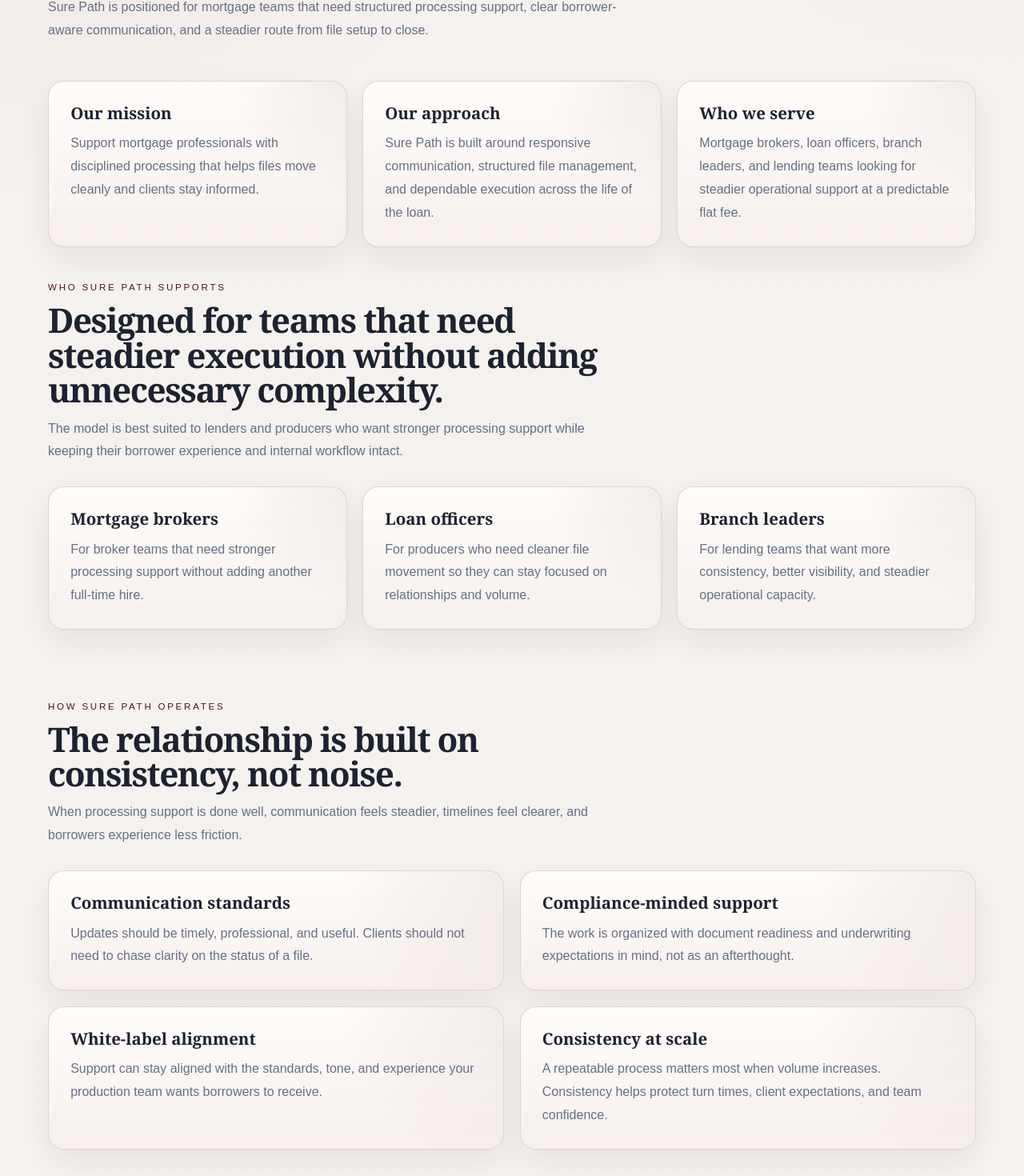
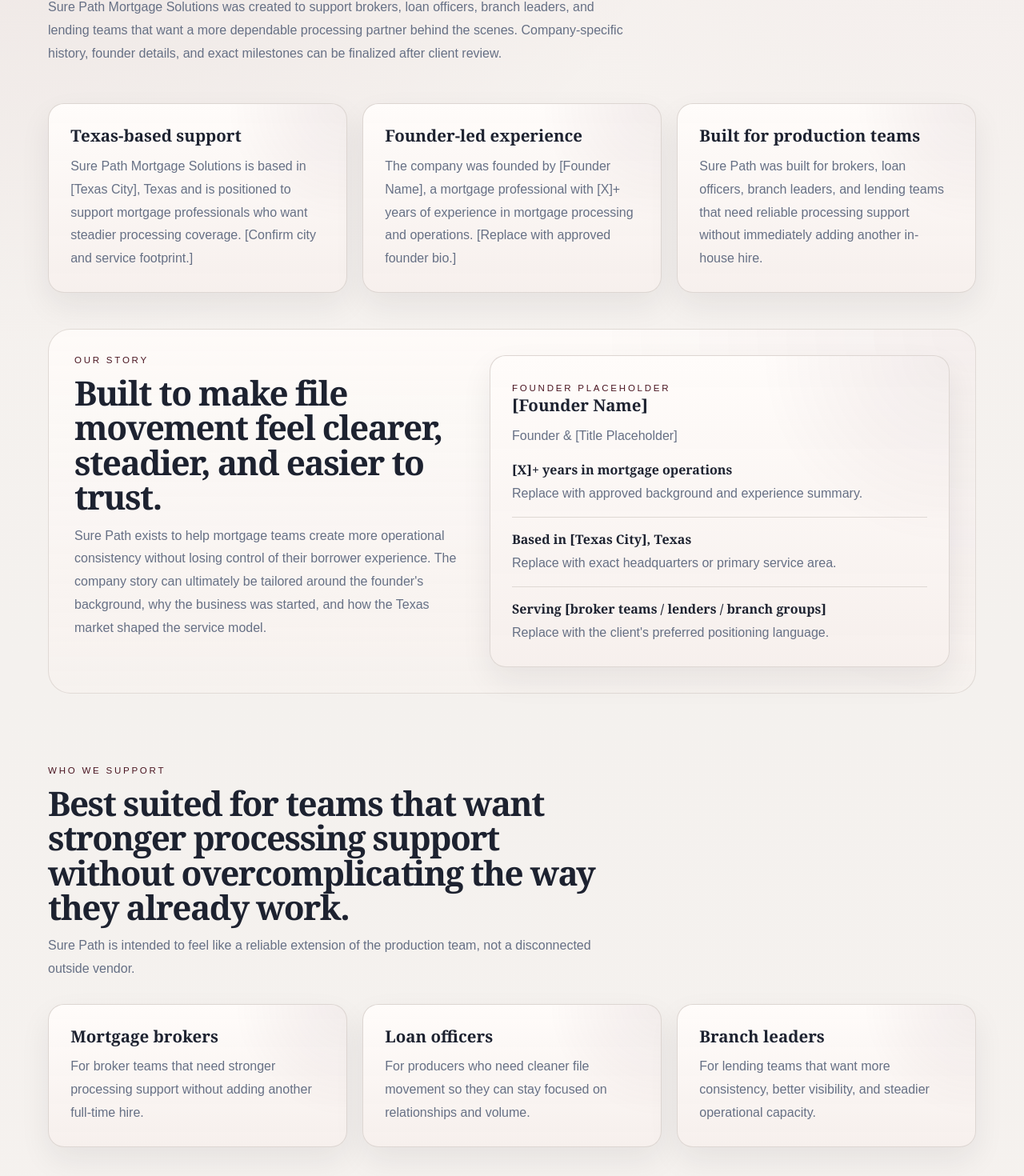
Before and after one commit to Kapriatti/surepath, a Next.js app: page /about in a window 1280 px wide. Shown: the part 520-1990 px from the top of the page at 80% size. Built offline with nearby package versions, Linux system fonts and the light colour scheme.

Commit message:
Rendition 3.4 about page rewrite

```diff
--- a/app/about/page.js
+++ b/app/about/page.js
@@ -17,8 +17,8 @@
         <div className="container">
           <PageIntro
             kicker="About Sure Path"
-            title="A processing partner built around dependable execution and professional communication."
-            description="Sure Path is positioned for mortgage teams that need structured processing support, clear borrower-aware communication, and a steadier route from file setup to close."
+            title="A Texas-based processing partner built to bring steadier support to mortgage teams."
+            description="Sure Path Mortgage Solutions was created to support brokers, loan officers, branch leaders, and lending teams that want a more dependable processing partner behind the scenes. Company-specific history, founder details, and exact milestones can be finalized after client review."
           />
 
           <div className="content-grid">
@@ -31,13 +31,54 @@
           </div>
 
           <section className="section">
+            <div className="section-frame">
+              <div className="section-split">
+                <div className="section-heading section-heading-tight">
+                  <span className="kicker">Our Story</span>
+                  <h2>Built to make file movement feel clearer, steadier, and easier to trust.</h2>
+                  <p>
+                    Sure Path exists to help mortgage teams create more
+                    operational consistency without losing control of their
+                    borrower experience. The company story can ultimately be
+                    tailored around the founder&apos;s background, why the business
+                    was started, and how the Texas market shaped the service
+                    model.
+                  </p>
+                </div>
+
+                <article className="sidebar-card about-founder-card">
+                  <span className="kicker">Founder Placeholder</span>
+                  <h3>[Founder Name]</h3>
+                  <p className="about-founder-meta">
+                    Founder &amp; [Title Placeholder]
+                  </p>
+
+                  <div className="resource-list">
+                    <div className="resource-item">
+                      <strong>[X]+ years in mortgage operations</strong>
+                      <p>Replace with approved background and experience summary.</p>
+                    </div>
+                    <div className="resource-item">
+                      <strong>Based in [Texas City], Texas</strong>
+                      <p>Replace with exact headquarters or primary service area.</p>
+                    </div>
+                    <div className="resource-item">
+                      <strong>Serving [broker teams / lenders / branch groups]</strong>
+                      <p>Replace with the client&apos;s preferred positioning language.</p>
+                    </div>
+                  </div>
+                </article>
+              </div>
+            </div>
+          </section>
+
+          <section className="section">
             <div className="section-heading">
-              <span className="kicker">Who Sure Path Supports</span>
-              <h2>Designed for teams that need steadier execution without adding unnecessary complexity.</h2>
+              <span className="kicker">Who We Support</span>
+              <h2>Best suited for teams that want stronger processing support without overcomplicating the way they already work.</h2>
               <p>
-                The model is best suited to lenders and producers who want
-                stronger processing support while keeping their borrower
-                experience and internal workflow intact.
+                Sure Path is intended to feel like a reliable extension of the
+                production team, not a disconnected outside vendor.
               </p>
             </div>
 
@@ -53,11 +94,12 @@
 
           <section className="section">
             <div className="section-heading">
-              <span className="kicker">How Sure Path Operates</span>
-              <h2>The relationship is built on consistency, not noise.</h2>
+              <span className="kicker">How We Work</span>
+              <h2>The relationship should feel responsive, professional, and easy to rely on.</h2>
               <p>
-                When processing support is done well, communication feels steadier,
-                timelines feel clearer, and borrowers experience less friction.
+                The strongest processing partnerships are built on visibility,
+                consistency, and a communication style that reflects well on the
+                client&apos;s brand.
               </p>
             </div>
 
--- a/app/globals.css
+++ b/app/globals.css
@@ -682,6 +682,12 @@
   margin-top: 1rem;
 }
 
+.about-founder-meta {
+  margin: 0.25rem 0 0;
+  font-family: Arial, sans-serif;
+  color: var(--muted);
+}
+
 .resource-item {
   padding-top: 0.95rem;
   border-top: 1px solid rgba(221, 214, 210, 0.92);
--- a/content/siteContent.js
+++ b/content/siteContent.js
@@ -130,42 +130,42 @@
 
 export const aboutHighlights = [
   {
-    title: "Our mission",
+    title: "Texas-based support",
     description:
-      "Support mortgage professionals with disciplined processing that helps files move cleanly and clients stay informed.",
+      "Sure Path Mortgage Solutions is based in [Texas City], Texas and is positioned to support mortgage professionals who want steadier processing coverage. [Confirm city and service footprint.]",
   },
   {
-    title: "Our approach",
+    title: "Founder-led experience",
     description:
-      "Sure Path is built around responsive communication, structured file management, and dependable execution across the life of the loan.",
+      "The company was founded by [Founder Name], a mortgage professional with [X]+ years of experience in mortgage processing and operations. [Replace with approved founder bio.]",
   },
   {
-    title: "Who we serve",
+    title: "Built for production teams",
     description:
-      "Mortgage brokers, loan officers, branch leaders, and lending teams looking for steadier operational support at a predictable flat fee.",
+      "Sure Path was built for brokers, loan officers, branch leaders, and lending teams that need reliable processing support without immediately adding another in-house hire.",
   },
 ];
 
 export const operatingPrinciples = [
   {
-    title: "Communication standards",
+    title: "Transparent communication",
     description:
-      "Updates should be timely, professional, and useful. Clients should not need to chase clarity on the status of a file.",
+      "Clients, borrowers, and referral partners should not have to wonder what is happening with a file. Clear updates and well-set expectations are part of the service.",
   },
   {
-    title: "Compliance-minded support",
+    title: "Detail-first execution",
     description:
-      "The work is organized with document readiness and underwriting expectations in mind, not as an afterthought.",
+      "Every file should be handled with a strong eye for document readiness, milestone follow-up, and the small details that affect closing momentum.",
   },
   {
-    title: "White-label alignment",
+    title: "Professional, borrower-aware support",
     description:
-      "Support can stay aligned with the standards, tone, and experience your production team wants borrowers to receive.",
+      "The process should feel professional, helpful, and aligned with the kind of borrower experience your team wants associated with its brand.",
   },
   {
-    title: "Consistency at scale",
+    title: "Adaptable partnership",
     description:
-      "A repeatable process matters most when volume increases. Consistency helps protect turn times, client expectations, and team confidence.",
+      "As volume changes, the support model should stay flexible enough to meet the moment without creating confusion or operational drag for the team.",
   },
 ];
 
```
